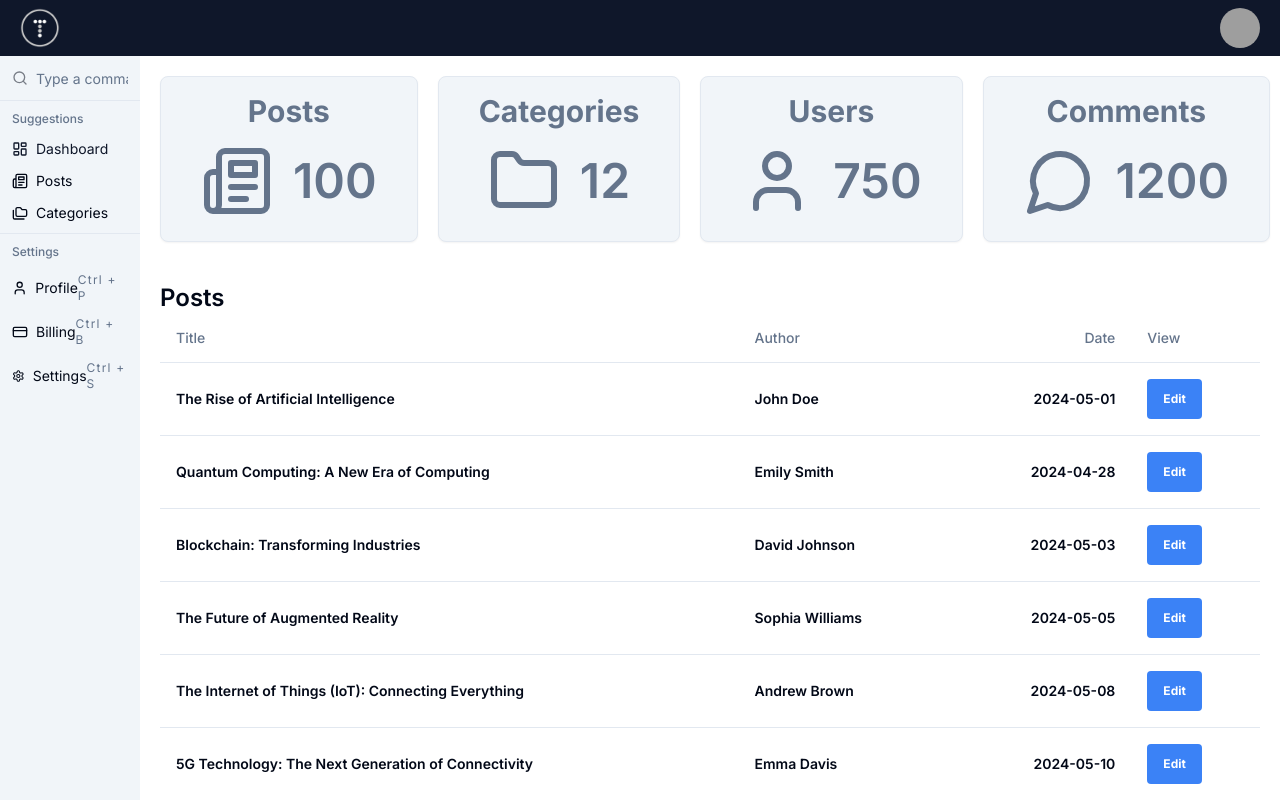
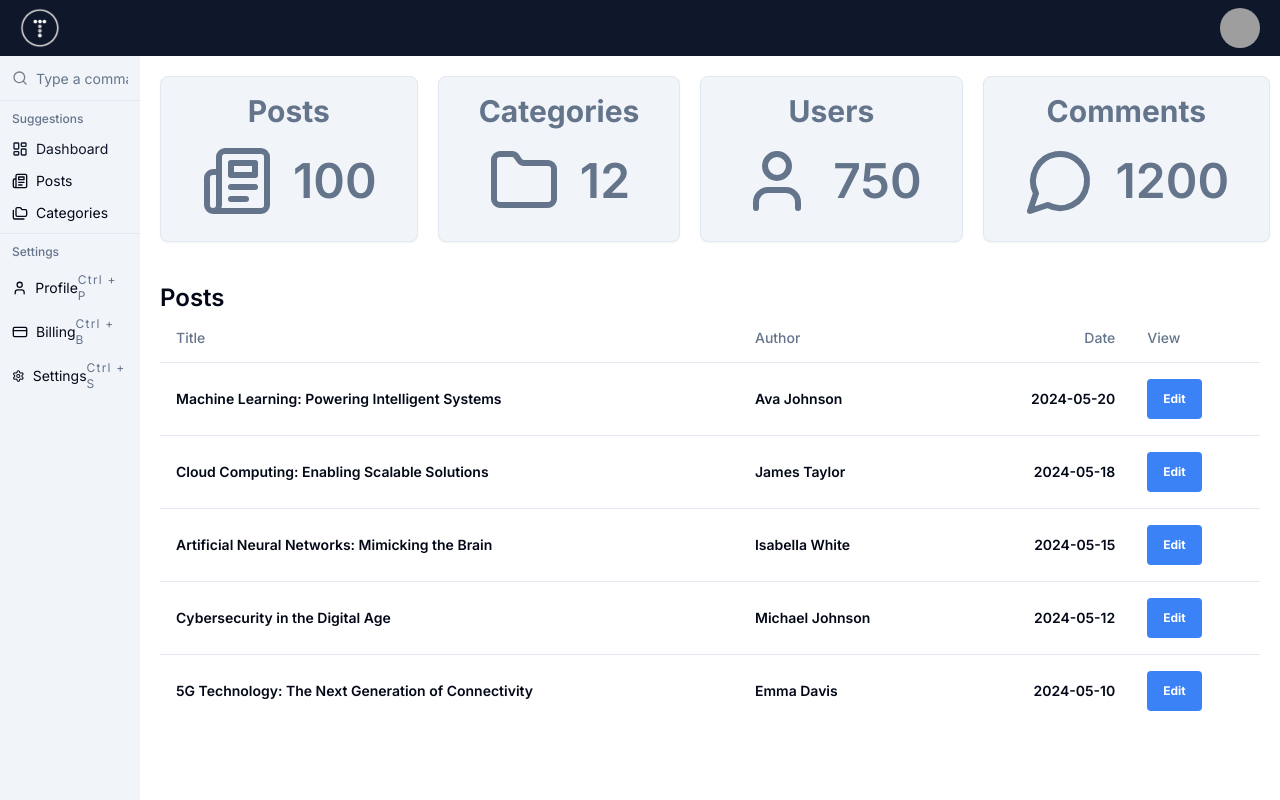
Before and after one commit to BMRicardas/admin-dashboard, a Next.js app: page / in a window 1280 px wide. Shown: the top 800 px of the page. Built offline with nearby package versions, Linux system fonts and the light colour scheme; grey boxes are pictures that could not be loaded.

Commit message:
sort and filter posts in PostsTable component

```diff
--- a/app/page.tsx
+++ b/app/page.tsx
@@ -27,7 +27,7 @@ export default function Home() {
           icon={<MessageCircle className="text-slate-500" size={72} />}
         />
       </div>
-      <PostsTable />
+      <PostsTable limit={5} />
     </>
   );
 }
--- a/components/posts/posts-table.tsx
+++ b/components/posts/posts-table.tsx
@@ -17,6 +17,14 @@ type Props = {
 };
 
 export function PostsTable({ limit, title }: Props) {
+  // Sort posts in descending order by date
+  const sortedPosts = [...posts].sort(
+    (a, b) => new Date(b.date).getTime() - new Date(a.date).getTime()
+  );
+
+  //   Filter posts by limit
+  const filteredPosts = limit ? sortedPosts.slice(0, limit) : sortedPosts;
+
   return (
     <div className="mt-10">
       <h3 className="text-2xl mb-4 font-semibold">
@@ -35,7 +43,7 @@ export function PostsTable({ limit, title }: Props) {
             </TableRow>
           </TableHeader>
           <TableBody>
-            {posts.map((post) => (
+            {filteredPosts.map((post) => (
               <TableRow key={post.id}>
                 <TableCell>{post.title}</TableCell>
                 <TableCell className="hidden md:table-cell">
```
